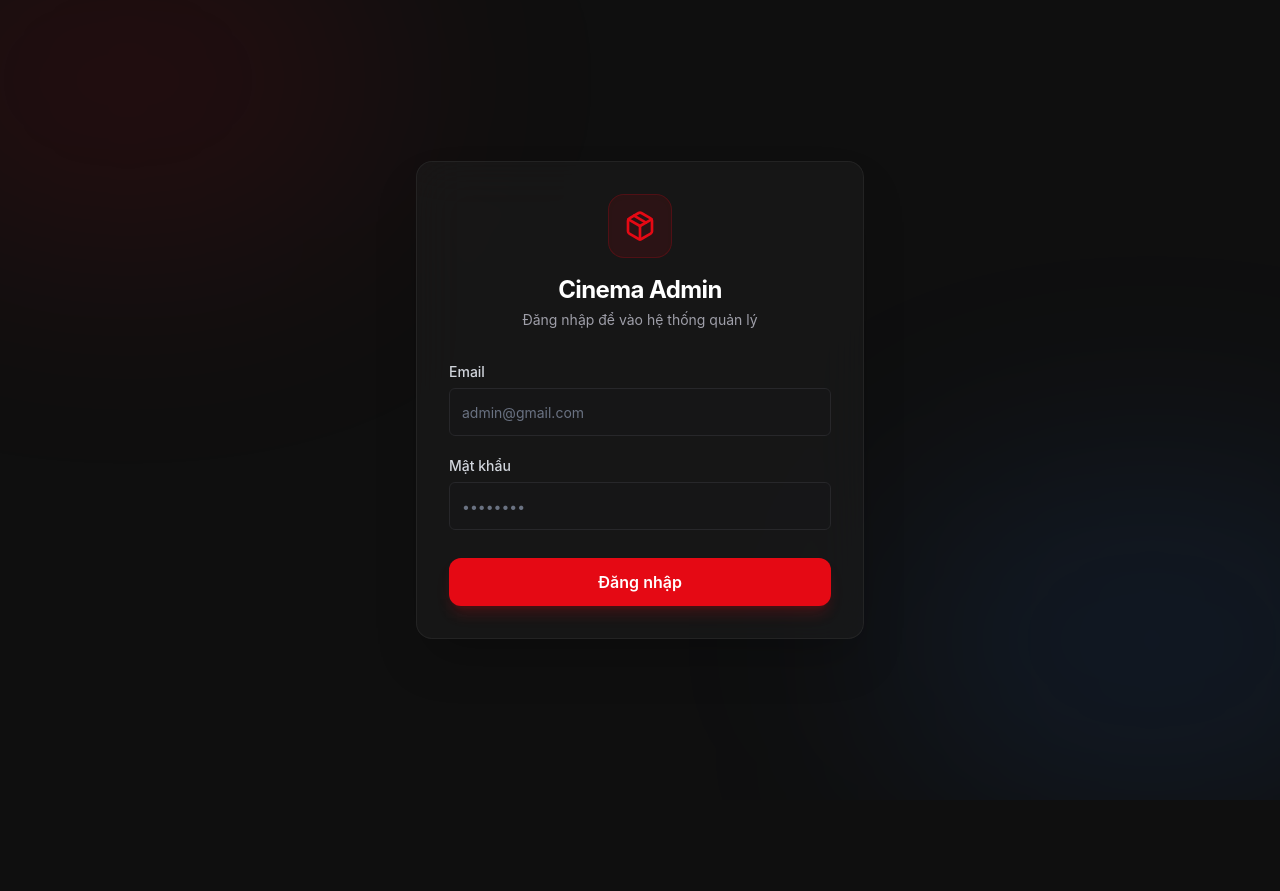
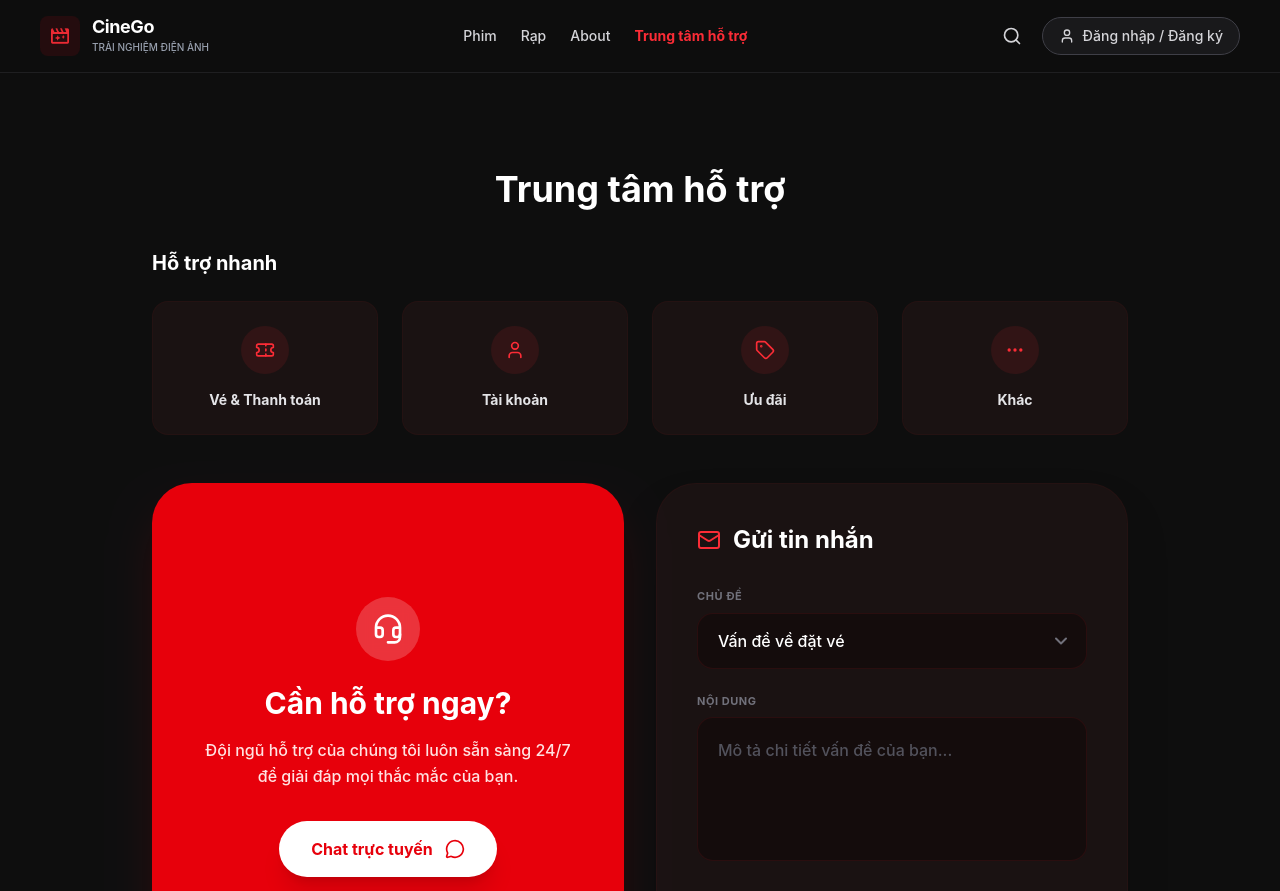
Before and after one commit to VTD4444/Cinema-Management-FE, a React (Vite) app: page /contact in a window 1280 px wide. Before the commit this address led to /admin/login. Shown: the top 891 px of the page. Before the commit the page ends 800 px from the top, so only its background shows below. Built offline with nearby package versions, Linux system fonts and the light colour scheme.

Commit message:
update feat contact

```diff
--- a/src/App.jsx
+++ b/src/App.jsx
@@ -28,6 +28,7 @@ import UserSearch from './pages/UserSearch';
 import Profile from './pages/Profile';
 import MyVouchers from './pages/MyVouchers';
 import MyTickets from './pages/MyTickets';
+import UserContact from './pages/UserContact';
 import AboutUs from './pages/AboutUs';
 import MovieDetails from './pages/MovieDetails';
 import SeatSelection from './pages/SeatSelection';
@@ -100,6 +101,7 @@ function App() {
       <Route path="/profile" element={<Profile />} />
       <Route path="/my-vouchers" element={<MyVouchers />} />
       <Route path="/my-tickets" element={<MyTickets />} />
+      <Route path="/contact" element={<UserContact />} />
       <Route path="/login" element={<UserLogin />} />
       <Route path="/register" element={<UserRegister />} />
       <Route path="/forgot-password" element={<UserForgotPassword />} />
--- a/src/api/contactApi.js
+++ b/src/api/contactApi.js
@@ -42,3 +42,11 @@ export const replyContact = (id, payload) => {
 export const resolveContact = (id) => {
   return axiosClient.put(`${CONTACTS_BASE}/${id}/resolve`);
 };
+
+/**
+ * Gửi contact mới từ giao diện người dùng
+ * @param {Object} payload { subject, message, full_name, email, phone }
+ */
+export const createContact = (payload) => {
+  return axiosClient.post(CONTACTS_BASE, payload);
+};
--- a/src/components/layout/UserLayout.jsx
+++ b/src/components/layout/UserLayout.jsx
@@ -48,10 +48,11 @@ const UserHeader = () => {
           </p>
         </div>
       </Link>
-      <nav className="flex items-center gap-6 text-zinc-300">
-        <Link to="/movies" className="hover:text-white">Phim</Link>
-        <Link to="/search" className="hover:text-white">Rạp</Link>
-        <Link to="/about" className="hover:text-white">Về chúng tôi</Link>
+      <nav className="flex items-center gap-6 text-zinc-300 transition-colors">
+        <Link to="/movies" className="hover:text-white font-medium">Phim</Link>
+        <Link to="/search" className="hover:text-white font-medium">Rạp</Link>
+        <Link to="/about" className="hover:text-white font-medium">About</Link>
+        <Link to="/contact" className="text-red-500 font-bold hover:text-red-400 transition-colors">Trung tâm hỗ trợ</Link>
       </nav>
       <div className="flex items-center gap-5">
         <Link to="/search" className="text-zinc-300 hover:text-white transition-colors">
--- a/src/pages/Feedbacks.jsx
+++ b/src/pages/Feedbacks.jsx
@@ -144,16 +144,7 @@ const Feedbacks = () => {
                 </h2>
             </div>
 
-            {/* Controls */}
-            <div className="flex flex-col gap-4 md:flex-row md:items-center justify-between">
-                <div className="relative w-full md:w-96">
-                    <Input
-                        placeholder="Tìm kiếm người gửi, email hoặc chủ đề..."
-                        className="pl-10 bg-zinc-900/50 border-zinc-800 rounded-full h-11"
-                    />
-                    <Search className="absolute left-3.5 top-3 h-5 w-5 text-gray-400" />
-                </div>
-            </div>
+
 
             {/* Data Table */}
             <div className="rounded-xl border border-border bg-surface/30 flex flex-col overflow-hidden shadow-sm">
@@ -226,7 +217,7 @@ const Feedbacks = () => {
                                                                 <Reply className="h-4 w-4" />
                                                             </button>
                                                         )}
-                                                        {status === 'PROCESSING' && (
+                                                        {status !== 'RESOLVED' && (
                                                             <button
                                                                 onClick={() => handleResolve(item.id)}
                                                                 className="p-1.5 hover:text-emerald-400 transition-colors border border-transparent hover:bg-zinc-800 rounded-md"
@@ -342,12 +333,12 @@ const Feedbacks = () => {
                                     >
                                         <Reply className="h-4 w-4" /> Phản hồi
                                     </Button>
-                                    {viewContact.status?.toUpperCase() === 'PROCESSING' && (
+                                    {viewContact.status?.toUpperCase() !== 'RESOLVED' && (
                                         <Button
                                             onClick={() => { handleResolve(viewContact.id); setViewContact(null); }}
                                             className="rounded-full px-5 h-9 gap-2 bg-emerald-600 hover:bg-emerald-500"
                                         >
-                                            <CheckCircle className="h-4 w-4" /> Đã giải quyết
+                                            <CheckCircle className="h-4 w-4" /> Đánh dấu giải quyết
                                         </Button>
                                     )}
                                 </>
--- a/src/pages/MyTickets.jsx
+++ b/src/pages/MyTickets.jsx
@@ -116,16 +116,6 @@ const TicketCard = ({ ticket, onShowQR, onShowDetails }) => {
                   Xem QR vé
                 </button>
               </>
-            )}
-            {isProcessing && (
-              <button className="flex-1 sm:flex-none px-8 py-2 rounded-lg bg-red-600 hover:bg-red-500 text-white text-sm font-semibold transition-colors">
-                Tiếp tục
-              </button>
-            )}
-            {isFailed && (
-              <button className="flex-1 sm:flex-none px-6 py-2 rounded-lg border border-red-900/50 text-red-500 text-sm font-medium hover:bg-red-950/20 transition-colors">
-                Đặt lại vé
-              </button>
             )}
           </div>
         </div>
--- /dev/null
+++ b/src/pages/UserContact.jsx
@@ -0,0 +1,169 @@
+import React, { useState } from 'react';
+import UserLayout from '../components/layout/UserLayout';
+import { Search, Ticket, User, Tag, MoreHorizontal, Headset, MessageSquare, Send, Mail, MessageCircle } from 'lucide-react';
+import { createContact } from '../api/contactApi';
+import useAuthStore from '../store/useAuthStore';
+
+const UserContact = () => {
+  const { user } = useAuthStore();
+
+  const [subject, setSubject] = useState('Vấn đề về đặt vé');
+  const [message, setMessage] = useState('');
+  const [isSubmitting, setIsSubmitting] = useState(false);
+  const [successMsg, setSuccessMsg] = useState('');
+  const [errorMsg, setErrorMsg] = useState('');
+
+  const handleSubmit = async (e) => {
+    e.preventDefault();
+    if (!message.trim()) {
+      setErrorMsg('Vui lòng nhập nội dung chi tiết.');
+      return;
+    }
+
+    setIsSubmitting(true);
+    setErrorMsg('');
+    setSuccessMsg('');
+
+    try {
+      const payload = {
+        senderName: user?.full_name || user?.fullName || user?.name || 'Khách hàng',
+        email: user?.email || 'unknown@example.com',
+        subject,
+        message,
+      };
+
+      const res = await createContact(payload);
+      if (res?.success || res?.data) {
+        setSuccessMsg('Gửi yêu cầu thành công. Chúng tôi sẽ phản hồi sớm nhất có thể!');
+        setMessage('');
+        setSubject('Vấn đề về đặt vé');
+      } else {
+        setErrorMsg('Có lỗi xảy ra khi gửi yêu cầu. Vui lòng thử lại.');
+      }
+    } catch (error) {
+      console.error(error);
+      setErrorMsg('Hệ thống đang bận. Vui lòng thử lại sau.');
+    } finally {
+      setIsSubmitting(false);
+    }
+  };
+
+  const quickSupports = [
+    { icon: <Ticket className="w-5 h-5" />, label: 'Vé & Thanh toán' },
+    { icon: <User className="w-5 h-5" />, label: 'Tài khoản' },
+    { icon: <Tag className="w-5 h-5" />, label: 'Ưu đãi' },
+    { icon: <MoreHorizontal className="w-5 h-5" />, label: 'Khác' },
+  ];
+
+  return (
+    <UserLayout>
+      <div className="min-h-screen bg-[#0e0e0e] text-white pt-24 pb-20">
+        <div className="max-w-5xl mx-auto px-6">
+
+          {/* Header Title */}
+          <div className="text-center mb-10">
+            <h1 className="text-4xl font-bold mb-8">Trung tâm hỗ trợ</h1>
+          </div>
+
+          {/* Quick Support */}
+          <div className="mb-12">
+            <h2 className="text-xl font-bold mb-6">Hỗ trợ nhanh</h2>
+            <div className="grid grid-cols-2 md:grid-cols-4 gap-4 md:gap-6">
+              {quickSupports.map((item, idx) => (
+                <div key={idx} className="bg-[#1a1212] hover:bg-[#1f1515] transition-colors cursor-pointer border border-red-900/10 rounded-2xl p-6 flex flex-col items-center justify-center gap-4 group">
+                  <div className="w-12 h-12 rounded-full bg-red-500/10 text-red-500 flex items-center justify-center group-hover:bg-red-500 group-hover:text-white transition-all">
+                    {item.icon}
+                  </div>
+                  <span className="font-bold text-sm text-zinc-200">{item.label}</span>
+                </div>
+              ))}
+            </div>
+          </div>
+
+          {/* Main Grid: Left Banner & Right Form */}
+          <div className="grid grid-cols-1 lg:grid-cols-2 gap-6 md:gap-8">
+
+            {/* Left Box: Chat Banner */}
+            <div className="bg-red-600 rounded-[2.5rem] p-10 flex flex-col items-center justify-center text-center relative overflow-hidden shadow-2xl shadow-red-600/20">
+              <div className="w-16 h-16 rounded-full bg-white/20 flex items-center justify-center text-white mb-6 backdrop-blur-sm">
+                <Headset className="w-8 h-8" />
+              </div>
+              <h3 className="text-3xl font-bold text-white mb-4">Cần hỗ trợ ngay?</h3>
+              <p className="text-red-100 font-medium leading-relaxed mb-8 max-w-sm">
+                Đội ngũ hỗ trợ của chúng tôi luôn sẵn sàng 24/7 để giải đáp mọi thắc mắc của bạn.
+              </p>
+              <button className="bg-white text-red-600 font-bold px-8 py-4 rounded-full flex items-center gap-2 hover:bg-zinc-100 transition-colors shadow-xl">
+                Chat trực tuyến <MessageCircle className="w-5 h-5 ml-1" />
+              </button>
+            </div>
+
+            {/* Right Box: Form */}
+            <div className="bg-[#1a1212] border border-red-900/10 rounded-[2.5rem] p-8 md:p-10 shadow-2xl">
+              <div className="flex items-center gap-3 mb-8">
+                <Mail className="w-6 h-6 text-red-500" />
+                <h3 className="text-2xl font-bold">Gửi tin nhắn</h3>
+              </div>
+
+              <form onSubmit={handleSubmit} className="flex flex-col gap-6">
+                {/* Subject Select */}
+                <div className="flex flex-col gap-2">
+                  <label className="text-[11px] font-bold text-zinc-500 uppercase tracking-wider">
+                    Chủ đề
+                  </label>
+                  <div className="relative">
+                    <select
+                      value={subject}
+                      onChange={(e) => setSubject(e.target.value)}
+                      className="w-full h-14 bg-[#140c0c] border border-red-900/20 text-white px-5 rounded-2xl appearance-none focus:outline-none focus:border-red-500/50 transition-colors font-medium cursor-pointer"
+                    >
+                      <option value="Vấn đề về đặt vé">Vấn đề về đặt vé</option>
+                      <option value="Tài khoản">Tài khoản</option>
+                      <option value="Ưu đãi">Ưu đãi</option>
+                      <option value="Khác">Khác</option>
+                    </select>
+                    {/* Custom Dropdown Arrow */}
+                    <div className="absolute right-5 top-1/2 -translate-y-1/2 pointer-events-none text-zinc-500">
+                      <svg width="12" height="8" viewBox="0 0 12 8" fill="none" xmlns="http://www.w3.org/2000/svg">
+                        <path d="M1 1.5L6 6.5L11 1.5" stroke="currentColor" strokeWidth="2" strokeLinecap="round" strokeLinejoin="round" />
+                      </svg>
+                    </div>
+                  </div>
+                </div>
+
+                {/* Message Textarea */}
+                <div className="flex flex-col gap-2">
+                  <label className="text-[11px] font-bold text-zinc-500 uppercase tracking-wider">
+                    Nội dung
+                  </label>
+                  <textarea
+                    value={message}
+                    onChange={(e) => setMessage(e.target.value)}
+                    placeholder="Mô tả chi tiết vấn đề của bạn..."
+                    className="w-full h-36 bg-[#140c0c] border border-red-900/20 text-white p-5 rounded-2xl focus:outline-none focus:border-red-500/50 transition-colors placeholder:text-zinc-600 font-medium resize-none"
+                  ></textarea>
+                </div>
+
+                {/* Feedback Messages */}
+                {successMsg && <div className="p-3 bg-emerald-500/10 border border-emerald-500/20 text-emerald-400 rounded-xl text-sm font-medium">{successMsg}</div>}
+                {errorMsg && <div className="p-3 bg-red-500/10 border border-red-500/20 text-red-400 rounded-xl text-sm font-medium">{errorMsg}</div>}
+
+                {/* Submit Button */}
+                <button
+                  type="submit"
+                  disabled={isSubmitting}
+                  className="w-full h-14 mt-2 bg-white disabled:bg-zinc-300 disabled:cursor-not-allowed hover:bg-zinc-100 text-black font-bold rounded-full transition-colors flex items-center justify-center gap-2 shadow-xl"
+                >
+                  {isSubmitting ? 'Đang gửi...' : 'Gửi yêu cầu'}
+                  {!isSubmitting && <Send className="w-4 h-4 ml-1" />}
+                </button>
+              </form>
+            </div>
+
+          </div>
+        </div>
+      </div>
+    </UserLayout>
+  );
+};
+
+export default UserContact;
```
